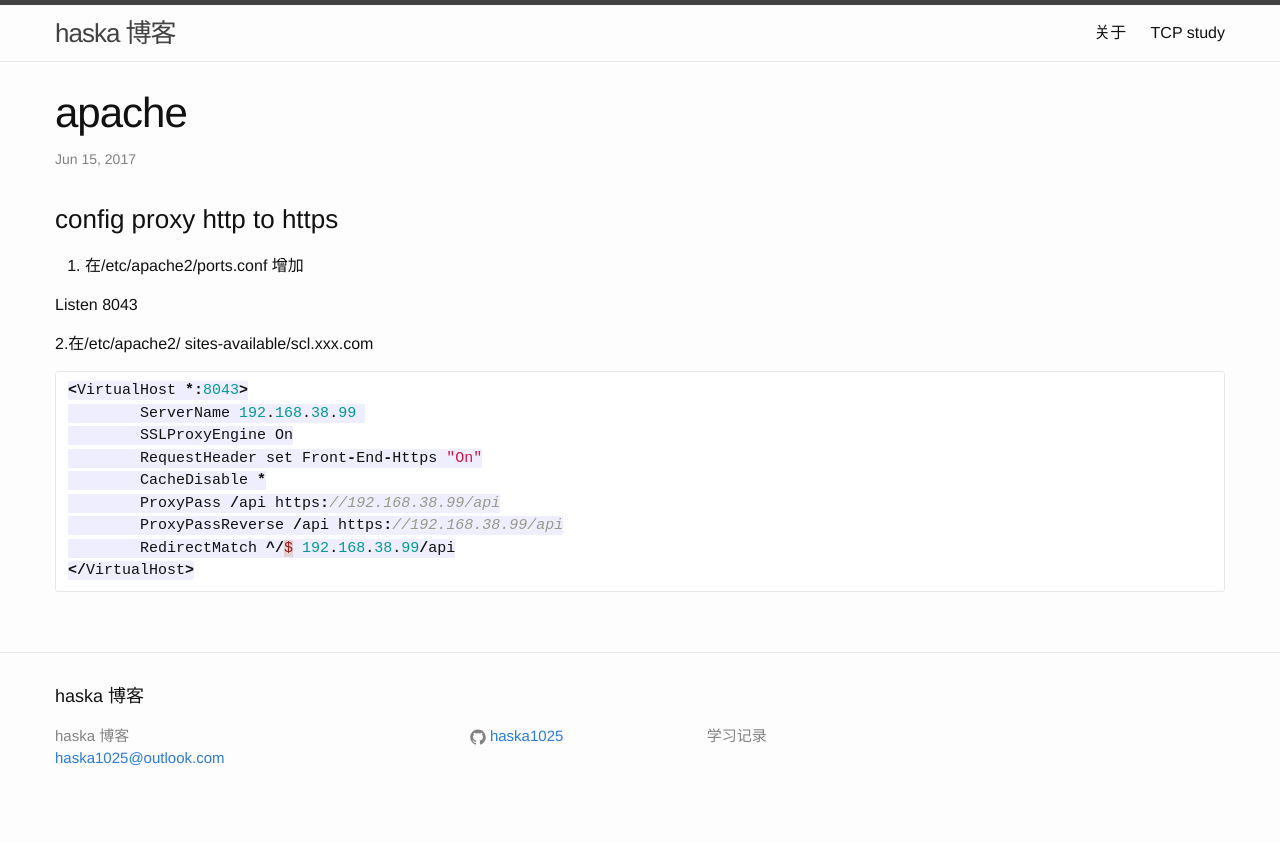
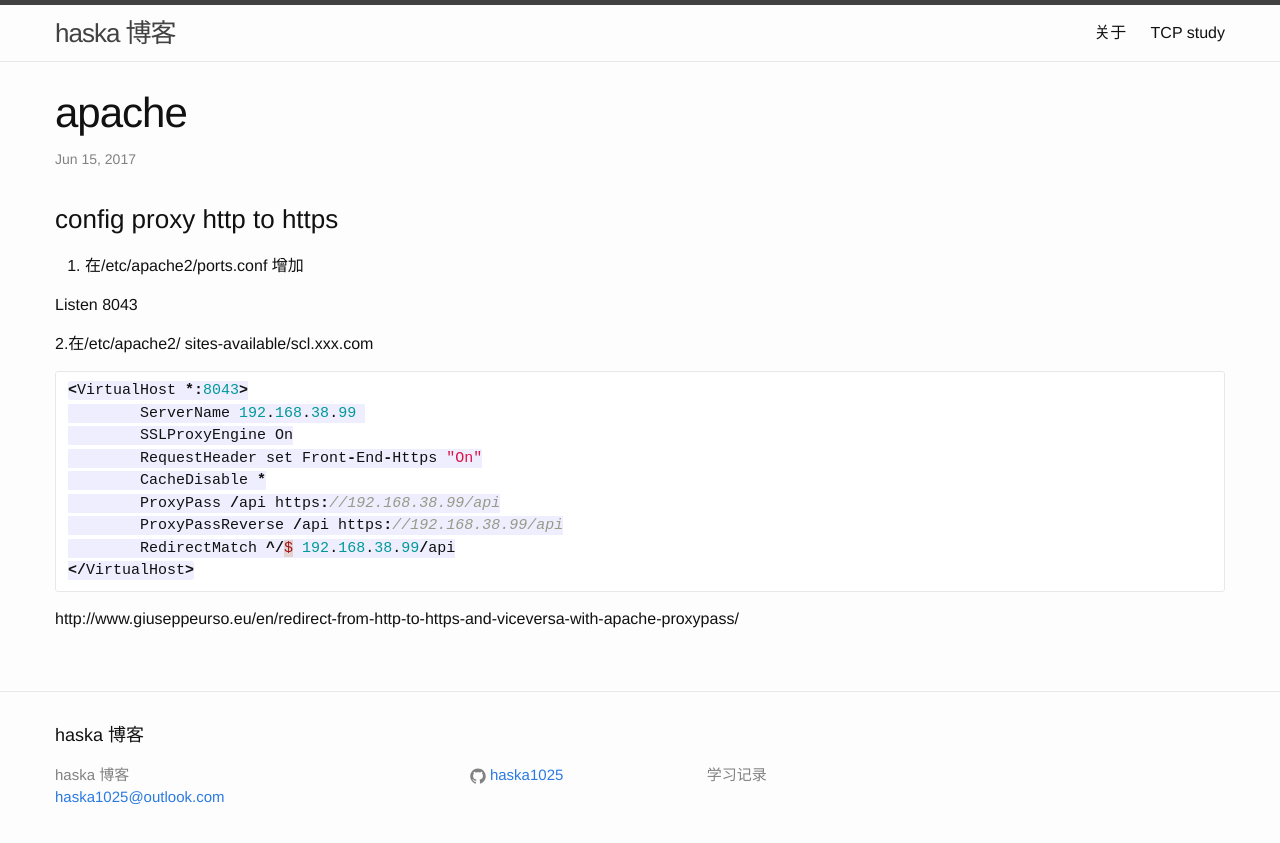
Before and after one commit to haska1025/haska1025.github.io, a Jekyll site: the page built from _posts/2017-06-15-apache_config.md, in a window 1280 px wide. Shown: the top 843 px of the page. Built offline with Jekyll 4.4.1, drawn with Linux system fonts in a browser that asks for light colours; part of the change alters nothing that is shown.

Commit message:
Add new files

````diff
--- a/_posts/2017-06-15-apache_config.md
+++ b/_posts/2017-06-15-apache_config.md
@@ -23,3 +23,4 @@ Listen 8043
         RedirectMatch ^/$ 192.168.38.99/api
 </VirtualHost>
 ```
+http://www.giuseppeurso.eu/en/redirect-from-http-to-https-and-viceversa-with-apache-proxypass/
````
